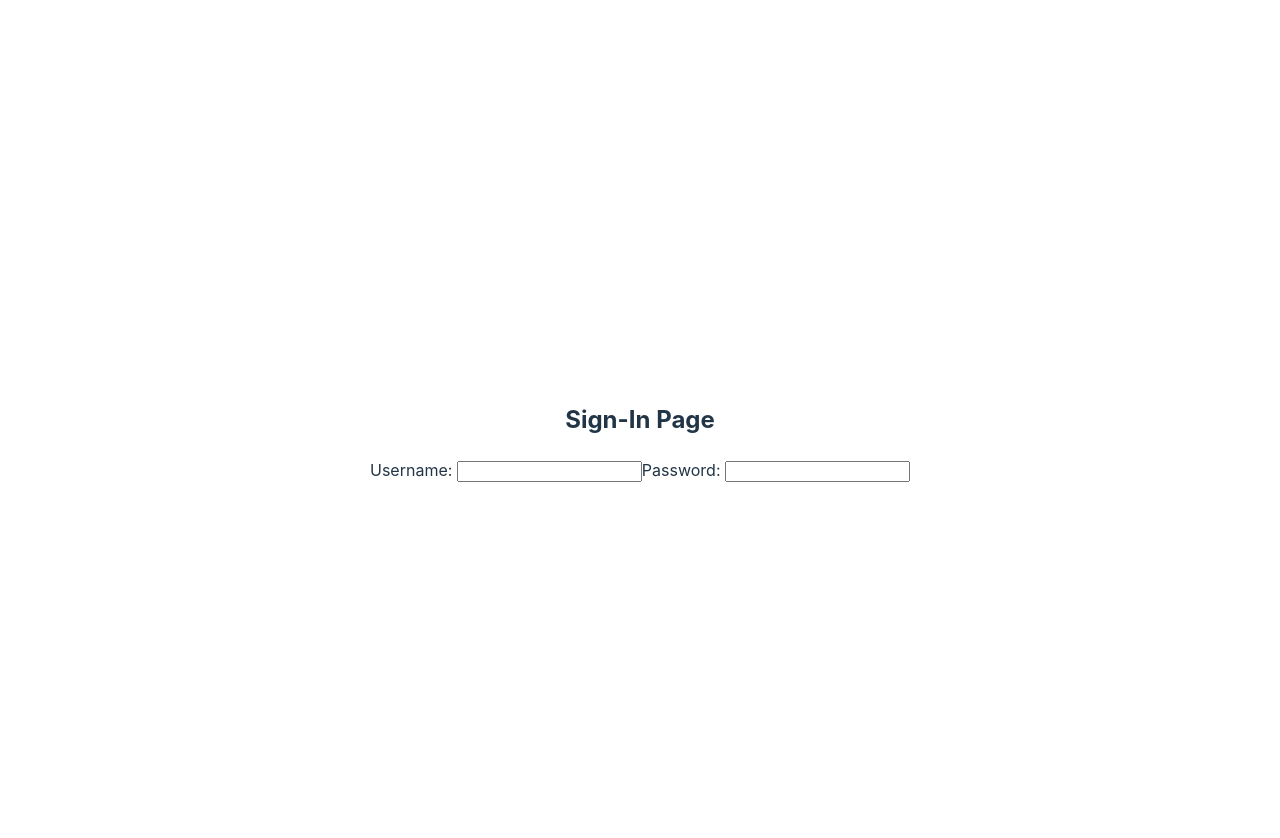
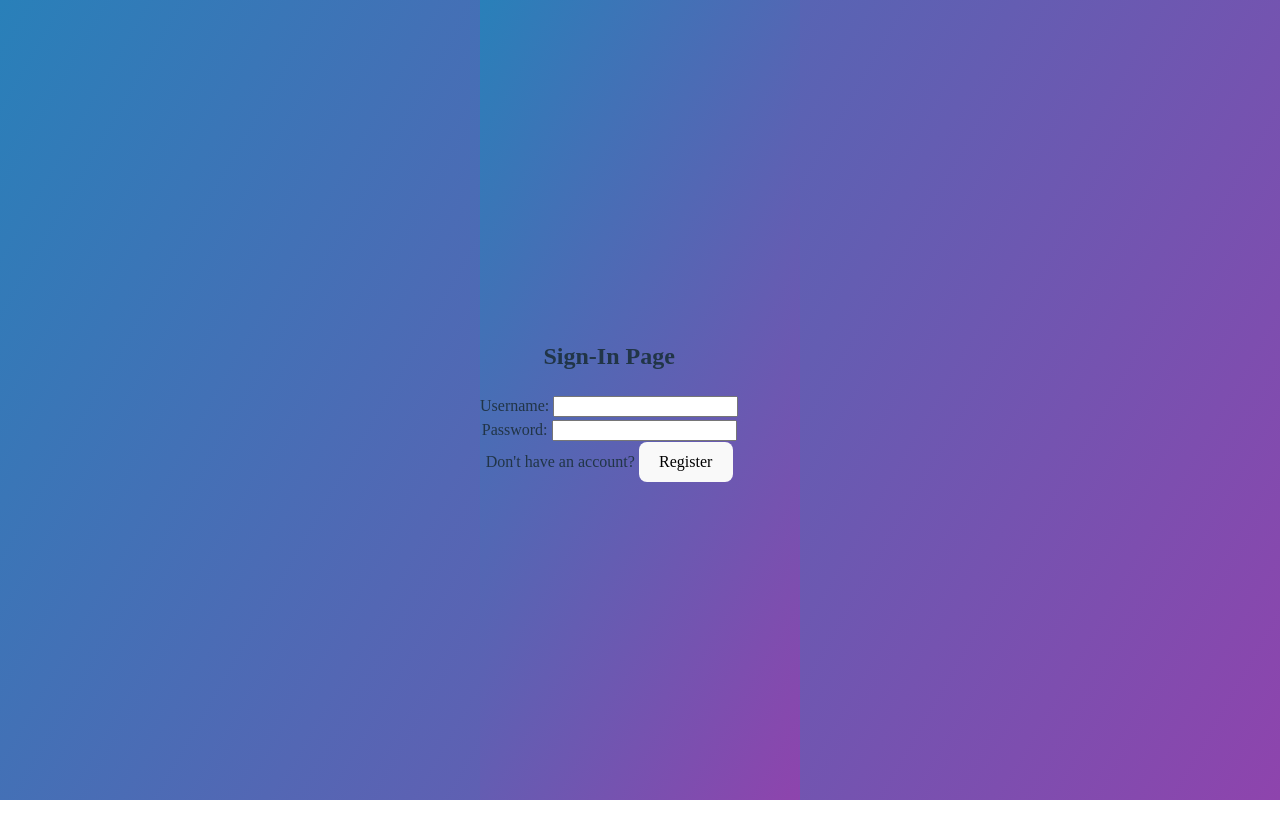
Before and after one commit to kasmi00/Step_Elegance33A, a React (Vite) app in the folder StepEleganceFrontEnd/: page / in a window 1280 px wide. Shown: the top 838 px of the page. Built offline with nearby package versions, Linux system fonts and the light colour scheme.

Commit message:
css started

```diff
--- a/StepEleganceFrontEnd/src/pages/login.css
+++ b/StepEleganceFrontEnd/src/pages/login.css
@@ -0,0 +1,13 @@
+body{
+    margin:0;
+    padding:0;
+    font-family: montserrat;
+    background: linear-gradient(120deg,#2980b9,#8e44ad);
+    height: 100vh;
+    overflow:hidden;
+
+}
+.SIGN-IN{
+    display: flex;
+    flex-direction: column;
+}
--- a/StepEleganceFrontEnd/src/pages/login.tsx
+++ b/StepEleganceFrontEnd/src/pages/login.tsx
@@ -16,6 +16,7 @@ function login(){
                <label>
                    Password: <input type="Password" name="Password" />
                </label>
+               <label> Don't have an account?  <button> Register</button> </label>
            </div>
            </body>
        </>
```
